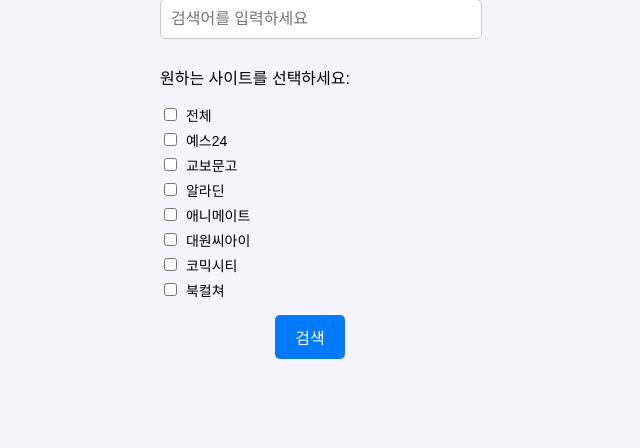
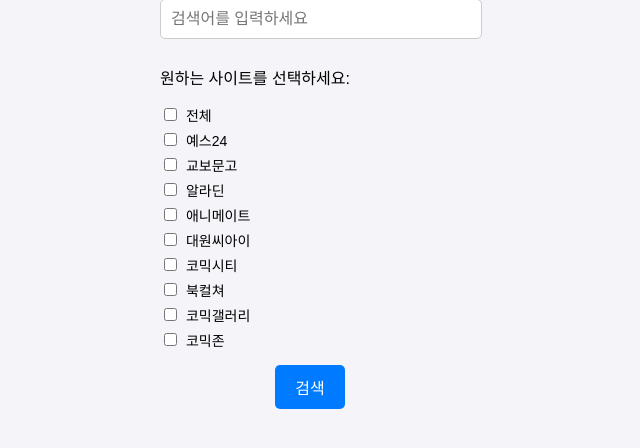
Before and after one commit to dantae923/bookevent-crawling, a Flask app: page / in a window 1280 px wide. Shown: the part 148-596 px from the top of the page, without its empty margins (330-970 px from the left). Run offline with Flask 3, Linux system fonts and the light colour scheme.

Commit message:
코믹갤 코믹존 선행작업 추가

```diff
--- a/crawl/__init__.py
+++ b/crawl/__init__.py
@@ -5,6 +5,8 @@ from .animate import crawl_animate_event_details
 from .daewon import crawl_daewon_event_details
 from .comiccity import crawl_comiccity_event_details
 from .bookculture import crawl_bookculture_event_details
+from .comicgallery import crawl_comicgallery_event_details
+from .comiczone import crawl_comiczone_event_details
 
 def crawl_all_events(search_query, selected_sites):
         events = []
@@ -23,5 +25,9 @@ def crawl_all_events(search_query, selected_sites):
             events += crawl_comiccity_event_details(search_query)
         if "bookculture" in selected_sites:
             events += crawl_bookculture_event_details(search_query)
+        if "comicgallery" in selected_sites:
+            events += crawl_comicgallery_event_details(search_query)
+        if "comiczone" in selected_sites:
+            events += crawl_comiczone_event_details(search_query)
 
         return events
--- a/crawl/comicgallery.py
+++ b/crawl/comicgallery.py
@@ -2,7 +2,7 @@ import requests
 from bs4 import BeautifulSoup
 from datetime import datetime
 
-def crawl_aladin_event_details(search_query):
+def crawl_comicgallery_event_details(search_query):
     start_time = datetime.now()
     print(f"[{start_time.strftime('%Y-%m-%d %H:%M:%S')}] 알라딘 크롤링 시작")
     url = "https://www.aladin.co.kr/events/wevent_sub.aspx?CID=2551"
--- a/crawl/comiczone.py
+++ b/crawl/comiczone.py
@@ -2,7 +2,7 @@ import requests
 from bs4 import BeautifulSoup
 from datetime import datetime
 
-def crawl_aladin_event_details(search_query):
+def crawl_comiczone_event_details(search_query):
     start_time = datetime.now()
     print(f"[{start_time.strftime('%Y-%m-%d %H:%M:%S')}] 알라딘 크롤링 시작")
     url = "https://www.aladin.co.kr/events/wevent_sub.aspx?CID=2551"
--- a/templates/search.html
+++ b/templates/search.html
@@ -118,6 +118,14 @@
           <input type="checkbox" name="sites" value="bookculture" class="site-checkbox" onclick="checkAllSelected()" />
           북컬쳐
         </label>
+        <label>
+          <input type="checkbox" name="sites" value="comicgallery" class="site-checkbox" onclick="checkAllSelected()" />
+          코믹갤러리
+        </label>
+        <label>
+          <input type="checkbox" name="sites" value="comiczone" class="site-checkbox" onclick="checkAllSelected()" />
+          코믹존
+        </label>
       </div>
 
       <!-- 검색 버튼 -->
```
